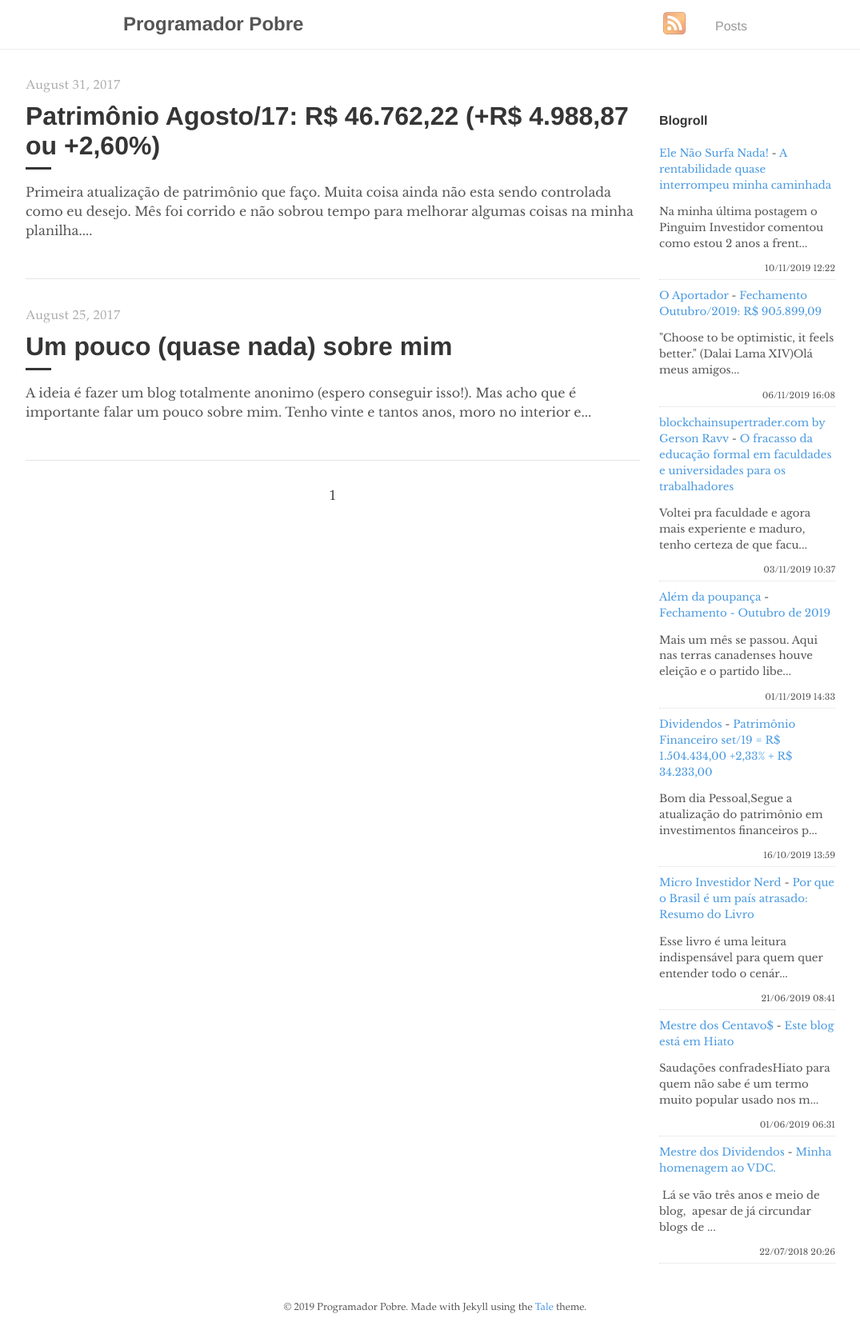
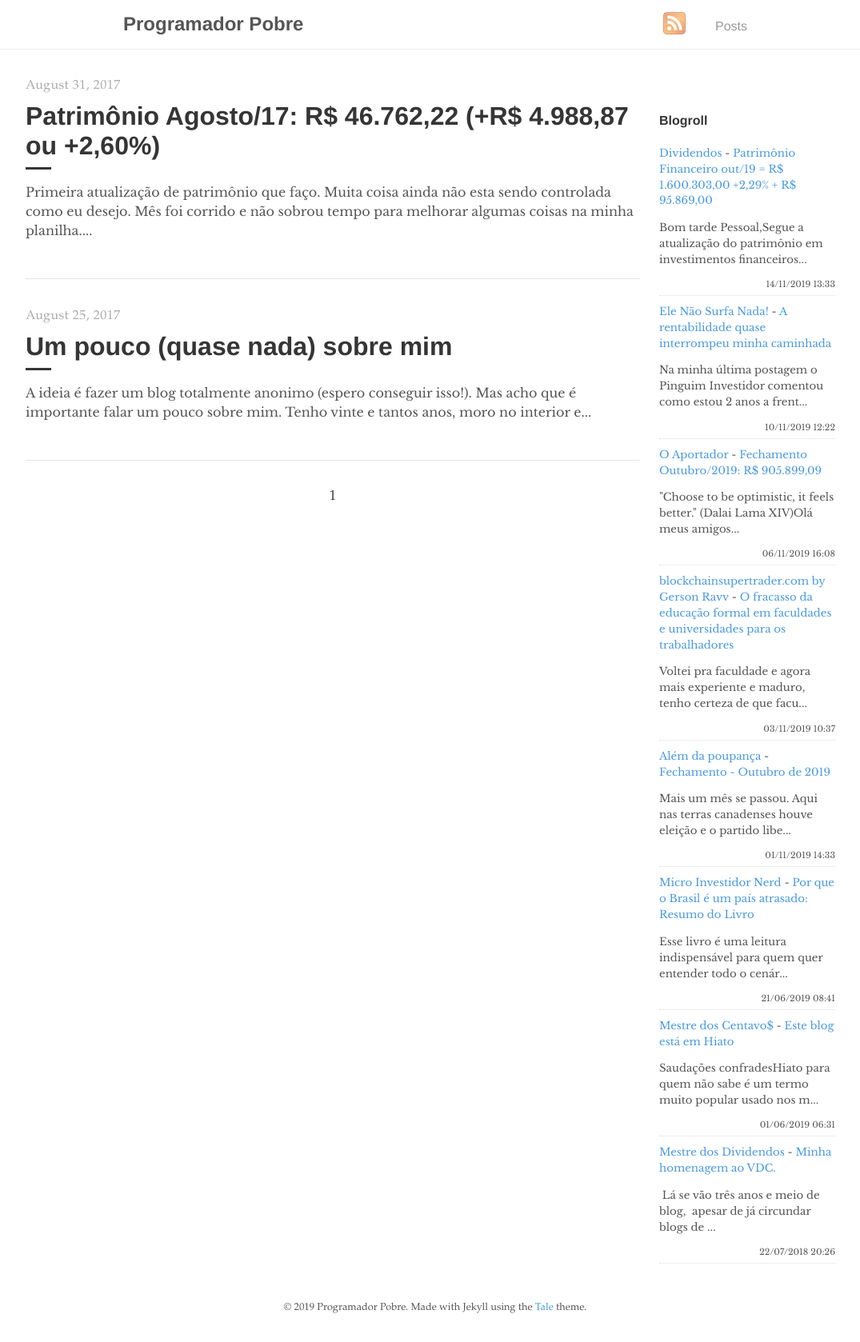
Before and after one commit to programadorpobre/programadorpobre.github.io, a Jekyll site: the page built from index.html, in a window 1280 px wide. Shown: the whole page at 80% size, without its empty margins (96-1171 px from the left). Built offline with Jekyll 4.4.1, drawn with Linux system fonts in a browser that asks for light colours; the list of posts is cut into pages by our own code; comment, search, counter and statistics services are not loaded.

Commit message:
[ci skip] travis #831

```diff
--- a/_includes/feed-entries.html
+++ b/_includes/feed-entries.html
@@ -1,3 +1,8 @@
+<div class="feed-entry">
+    <a class="feed-entry-site-name" href="http://bonsdividendos.blogspot.com/">Dividendos</a> - <a class="feed-entry-title" href="http://bonsdividendos.blogspot.com/2019/11/patrimonio-financeiro-out19-r-160030300.html">Patrimônio Financeiro out/19 = R$ 1.600.303,00 +2,29% + R$ 95.869,00</a>
+    <p class="feed-entry-summary">Bom tarde Pessoal,Segue a atualização do patrimônio em investimentos financeiros...</p>
+    <time datetime="2019-11-14T13:33:00.000-08:00">14/11/2019 13:33</time>
+</div>
 <div class="feed-entry">
     <a class="feed-entry-site-name" href="https://elenaosurfanada.blogspot.com/">Ele Não Surfa Nada!</a> - <a class="feed-entry-title" href="https://elenaosurfanada.blogspot.com/2019/11/a-rentabilidade-quase-interrompeu-minha.html">A rentabilidade quase interrompeu minha caminhada</a>
     <p class="feed-entry-summary">Na minha última postagem o Pinguim Investidor comentou como estou 2 anos a frent...</p>
@@ -19,11 +24,6 @@
     <time datetime="2019-11-01T14:33:00.000-03:00">01/11/2019 14:33</time>
 </div>
 <div class="feed-entry">
-    <a class="feed-entry-site-name" href="http://bonsdividendos.blogspot.com/">Dividendos</a> - <a class="feed-entry-title" href="http://bonsdividendos.blogspot.com/2019/10/patrimonio-financeiro-set19-r-150443400.html">Patrimônio Financeiro set/19 = R$ 1.504.434,00 +2,33% + R$ 34.233,00</a>
-    <p class="feed-entry-summary">Bom dia Pessoal,Segue a atualização do patrimônio em investimentos financeiros p...</p>
-    <time datetime="2019-10-16T13:59:00.001-07:00">16/10/2019 13:59</time>
-</div>
-<div class="feed-entry">
     <a class="feed-entry-site-name" href="https://microinvestidornerd.blogspot.com/">Micro Investidor Nerd</a> - <a class="feed-entry-title" href="https://microinvestidornerd.blogspot.com/2019/06/por-que-o-brasil-e-um-pais-atrasado.html">Por que o Brasil é um país atrasado: Resumo do Livro</a>
     <p class="feed-entry-summary">Esse livro é uma leitura indispensável&nbsp;para quem quer entender todo o cenár...</p>
     <time datetime="2019-06-21T08:41:00.001-07:00">21/06/2019 08:41</time>
```
